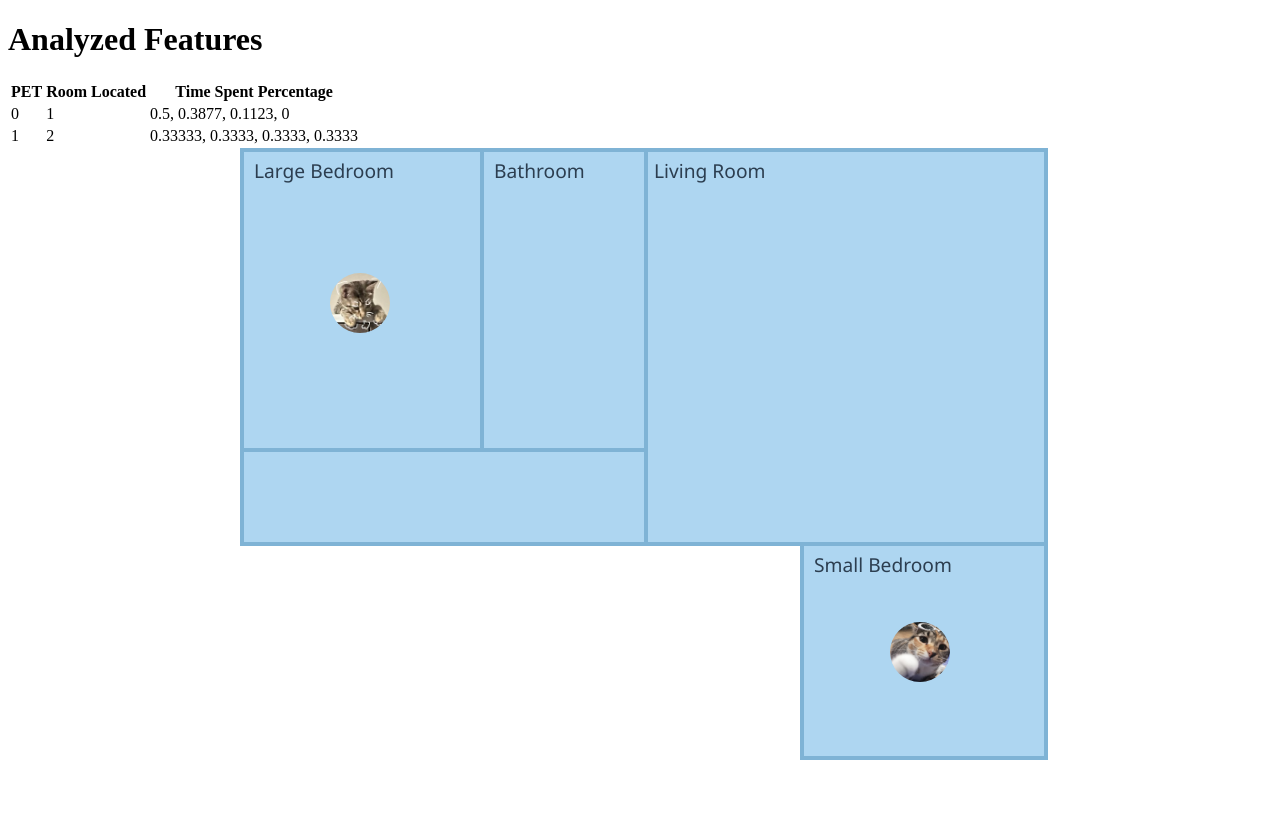
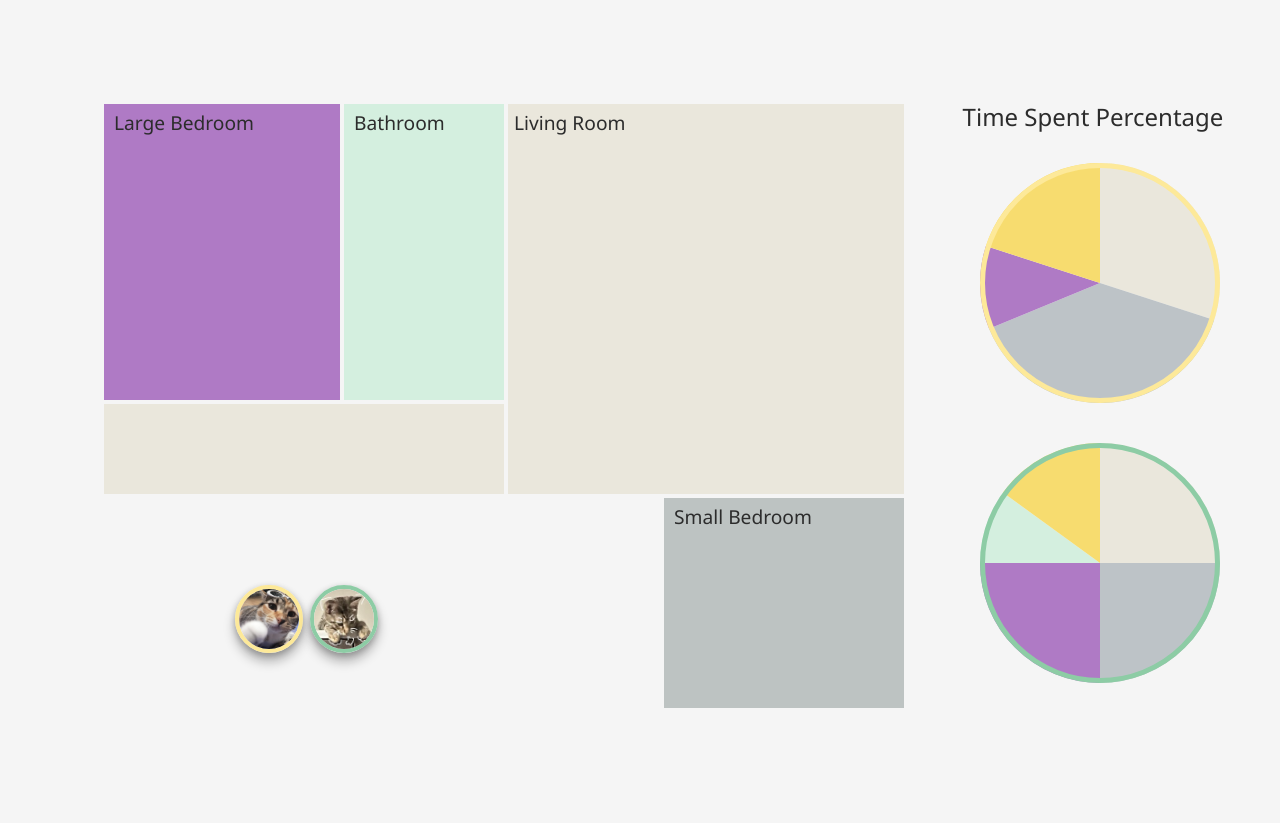
Before and after one commit to ShellyRiver/Pet-Localization-In-the-House, a Flask app: page / in a window 1280 px wide. Before the commit the page ends 760 px from the top, so only its background shows below. Run offline with Flask 3, Linux system fonts and the light colour scheme.

Commit message:
web done

```diff
--- a/RPi_server/app.py
+++ b/RPi_server/app.py
@@ -42,7 +42,7 @@
 
 # Time spent in each room
 total_time = 0
-time_spent = [[0, 0, 0, 0], [0, 0, 0, 0]]
+time_spent = [[0, 0, 0, 0, 0], [0, 0, 0, 0, 0]]
 
 # Features obtained from data, used to generate website
 # Including: located room of each pet of this 20 sec
@@ -50,11 +50,11 @@
 analyzed_features = {
     str(PET0): {
         "room_located": -1,
-        "time_spent_percentage": [-1, -1, -1, -1]
+        "time_spent_percentage": [-1, -1, -1, -1, -1]
     },
     str(PET1): {
         "room_located": -1,
-        "time_spent_percentage": [-1, -1, -1, -1]
+        "time_spent_percentage": [-1, -1, -1, -1, -1]
     }
 }
 
@@ -157,8 +157,7 @@
     global total_time, time_spent
     total_time += 1
     for pet in range(TOTAL_PETS):
-        if pet_locations[pet] != OUTSIDE:
-            time_spent[pet][pet_locations[pet]] += 1
+        time_spent[pet][pet_locations[pet]] += 1
 
     # Fill in analyzed features
     analyzed_features = {}
@@ -174,12 +173,12 @@
 # dummy data for testing the website
 analyzed_features = {
     str(PET0): {
-        "room_located": 1,
-        "time_spent_percentage": [0.5, 0.3877, 0.1123, 0]
+        "room_located": -1,
+        "time_spent_percentage": [0.3, 0.3877, 0.1123, 0, 0.2]
     },
     str(PET1): {
-        "room_located": 2,
-        "time_spent_percentage": [0.33333, 0.3333, 0.3333, 0.3333]
+        "room_located": -1,
+        "time_spent_percentage": [0.33333, 0.3333, 0.3333, 0.1333, 0.2]
     }
 }
 
--- a/RPi_server/static/script.js
+++ b/RPi_server/static/script.js
@@ -10,6 +10,22 @@
     "-1": "pet-outside"
 };
 
+const room_idx_to_room_name = {
+    "0" : "Living Room",
+    "1" : "Small Bedroom",
+    "2" : "Large Bedroom",
+    "3" : "Bathroom",
+    "4" : "Outside"
+};
+
+const room_colors = [
+    '#EAE7DC', // Living Room (Light Beige)
+    '#BDC3C7', // Small Bedroom (Light Gray)
+    '#AF7AC5', // Large Bedroom (Soft Purple)
+    '#D4EFDF', // Bathroom (Mint Green)
+    '#F7DC6F'  // Outside (Soft Yellow)
+];
+
 const image_id_to_pet_idx = {
     "pet0": "0",
     "pet1": "1"
@@ -21,11 +37,78 @@
     const image = document.getElementById(imageId);
     const current_room_id = current_rooms[image_id_to_pet_idx[imageId]];
     image.classList.replace(room_idx_to_pos_class[current_room_id], room_idx_to_pos_class[target_room_id]);
-    console.log(room_idx_to_pos_class[current_room_id], room_idx_to_pos_class[target_room_id])
+    if (current_rooms[0] == current_rooms[1]) {
+        document.getElementById("pet0").classList.remove("image-container-left");
+        document.getElementById("pet1").classList.remove("image-container-right");
+    } else {
+        document.getElementById("pet0").classList.remove("image-container-middle");
+        document.getElementById("pet1").classList.remove("image-container-middle");
+    }
     current_rooms[parseInt(image_id_to_pet_idx[imageId], 10)] = parseInt(target_room_id, 10);
+    if (current_rooms[0] == current_rooms[1]) {
+        document.getElementById("pet0").classList.add("image-container-left");
+        document.getElementById("pet1").classList.add("image-container-right");
+    } else {
+        document.getElementById("pet0").classList.add("image-container-middle");
+        document.getElementById("pet1").classList.add("image-container-middle");
+    }
 }
 
+function createPieChart(chartId, data) {
+    const ctx = document.getElementById(chartId).getContext('2d');
+    console.log(chartId, data)
+    const chart = new Chart(ctx, {
+        type: 'pie',
+        data: {
+            labels: data.map((_, i) => `${room_idx_to_room_name[i]}`),
+            datasets: [
+                {
+                    data: data,
+                    backgroundColor: room_colors,
+                    borderWidth: 0
+                },
+            ],
+        },
+        options: {
+            plugins: {
+                legend: {
+                    display: false
+                },
+                customBorder: {
+                    borderColor: '#000000',
+                    borderWidth: 5
+                }
+            }
+        },
+        plugins: [{
+            id: 'customBorder',
+            afterDraw: function (chart, args, options) {
+                const ctx = chart.ctx;
+                const radius = chart.width / 2 - options.borderWidth / 2;
+                const center = {
+                x: chart.width / 2,
+                y: chart.height / 2
+            };
+
+            ctx.beginPath();
+            ctx.arc(center.x, center.y, radius, 0, 2 * Math.PI);
+            ctx.lineWidth = options.borderWidth;
+            ctx.strokeStyle = options.borderColor;
+            ctx.stroke();
+            }
+        }]
+    });
+    if (chartId == "pie-chart0") {
+        chart.options.plugins.customBorder.borderColor = "#fde999";
+    } else {
+        chart.options.plugins.customBorder.borderColor = "rgb(141, 204, 165)";
+    }
+}
+
+
 document.addEventListener('DOMContentLoaded', () => {
-    setImagePosition("pet0", data[0].room_located); // Set the position of Image 1
-    setImagePosition("pet1", data[1].room_located); // Set the position of Image 2
+    setImagePosition("pet0", data[0].room_located);
+    setImagePosition("pet1", data[1].room_located);
+    createPieChart("pie-chart0", data[0].time_spent_percentage)
+    createPieChart("pie-chart1", data[1].time_spent_percentage)
 });
--- a/RPi_server/static/styles.css
+++ b/RPi_server/static/styles.css
@@ -4,19 +4,11 @@
     font-weight: 500;
     display: inline-block;
     padding: 5px 10px;
-    color: #2C3E50;
-}
-
-.home {
-    position: relative;
-    width: 800px;
-    height: 600px;
-    margin: auto;
+    color: #2c2c2c;
 }
 
 .room-block {
-    background-color: #AED6F1;
-    border: 4px solid #7FB3D5;
+    border: 4px solid whitesmoke;
     position: absolute;
 }
 
@@ -25,6 +17,7 @@
     height: 65%;
     left: 50%;
     top: 0;
+    background-color: #EAE7DC;
 }
 
 .pet-living-room {
@@ -37,6 +30,7 @@
     height: 35%;
     left: 70%;
     top: calc(65% + 4px);
+    background-color: #BDC3C2;
 }
 
 .pet-bedroom-small {
@@ -49,6 +43,7 @@
     height: 50%;
     left: 0;
     top: 0;
+    background-color: #AF7AC5;
 }
 
 .pet-bedroom-large {
@@ -61,6 +56,7 @@
     height: 50%;
     left: 30%;
     top: 0;
+    background-color: #D4EFDF;
 }
 
 .pet-bathroom {
@@ -69,8 +65,8 @@
 }
 
 .pet-outside {
-    left: 10%;
-    top: 50%;
+    left: 20%;
+    top: 80%;
 }
 
 .isle {
@@ -78,6 +74,7 @@
     height: 15%;
     left: 0;
     top: 50%;
+    background-color: #EAE7DC;
 }
 
 .round-image-container {
@@ -87,9 +84,20 @@
     height: 60px;
     overflow: hidden;
     border-radius: 50%;
+    border-width: 4px;
+    border-style: solid;
     box-sizing: content-box;
     margin: 5px;
     z-index: 1;
+    box-shadow: 0 8px 12px rgba(0, 0, 0, 0.3), 0 2px 6px rgba(0, 0, 0, 0.2);
+}
+
+.border0 {
+    border-color: #fde999;
+}
+
+.border1 {
+    border-color: rgb(141, 204, 165);
 }
 
 .round-image {
@@ -99,6 +107,57 @@
     position: absolute;
 }
 
+.image-container-left {
+    margin-left: -25px;
+}
+
 .image-container-right {
-    margin-right: 60px;
+    margin-left: 50px;
 }
+
+.image-container-middle {
+    margin-left: 5px;
+}
+
+.container {
+    display: flex;
+    margin: 100px;
+}
+
+.home {
+    position: relative;
+    width: 800px;
+    height: 600px;
+    margin: auto;
+}
+
+html, body {
+    width: 100%;
+    margin: 0;
+    padding: 0;
+    background-color:whitesmoke;
+}
+
+.chart {
+    margin-left: 50px;
+}
+
+.chart-container {
+    position: relative;
+    height: 30vh;
+    width: 20vw;
+    margin-left: 30px;
+    margin-bottom: 40px;
+}
+
+.chart-title {
+    display: flex;
+    justify-content: center;
+    margin-left: auto;
+    margin-right: auto;
+    margin-bottom: 30px;
+    font-size: x-large;
+    font-family:'Segoe UI', Tahoma, Geneva, Verdana, sans-serif;
+    font-weight: 500;
+    color: #2c2c2c;
+}
--- a/RPi_server/templates/index.html
+++ b/RPi_server/templates/index.html
@@ -7,30 +7,13 @@
     <link rel="stylesheet" href="{{ url_for('static', filename='styles.css') }}">
 </head>
 <body>
-    <h1>Analyzed Features</h1>
-    <table>
-        <thead>
-            <tr>
-                <th>PET</th>
-                <th>Room Located</th>
-                <th>Time Spent Percentage</th>
-            </tr>
-        </thead>
-        <tbody>
-            {% for pet, features in data.items() %}
-            <tr>
-                <td>{{ pet }}</td>
-                <td>{{ features.room_located }}</td>
-                <td>{{ features.time_spent_percentage|join(', ') }}</td>
-            </tr>
-            {% endfor %}
-        </tbody>
-    </table>
+    <div class="container">
+        <div>
             <div class="home" id="data-container" data-info="{{ data | safe }}">
-        <div class="round-image-container pet-outside" id="pet0">
+                <div class="round-image-container pet-outside image-container-left border0" id="pet0">
                     <img src="{{ url_for('static', filename='pet0.jpg') }}" alt="Pet0" class="round-image">
                 </div>
-        <div class="round-image-container pet-outside image-container-right" id="pet1">
+                <div class="round-image-container pet-outside image-container-right border1" id="pet1">
                     <img src="{{ url_for('static', filename='pet1.jpg') }}" alt="Pet1" class="round-image">
                 </div>
                 <div class="living-room room-block">
@@ -45,8 +28,19 @@
                 <div class="bathroom room-block">
                     <span class="room-name">Bathroom</span>
                 </div>
-        <div class="isle room-block">
-
+                <div class="isle room-block"></div>
+            </div>
+        </div>
+        <div class="chart">
+            <div>
+                <span class="chart-title">Time Spent Percentage</span>
+            </div>
+            <div class="chart-container">
+                <canvas id="pie-chart0"></canvas>
+            </div>
+            <div class="chart-container">
+                <canvas id="pie-chart1"></canvas>
+            </div>
         </div>
     </div>
 
@@ -54,5 +48,6 @@
         const data = {{ data | tojson | safe }};
     </script>
     <script src="{{ url_for('static', filename='script.js') }}"></script>
+    <script src="https://cdn.jsdelivr.net/npm/chart.js"></script>
 </body>
 </html>
```
Lines whose indentation alone changed are shown as unchanged.
